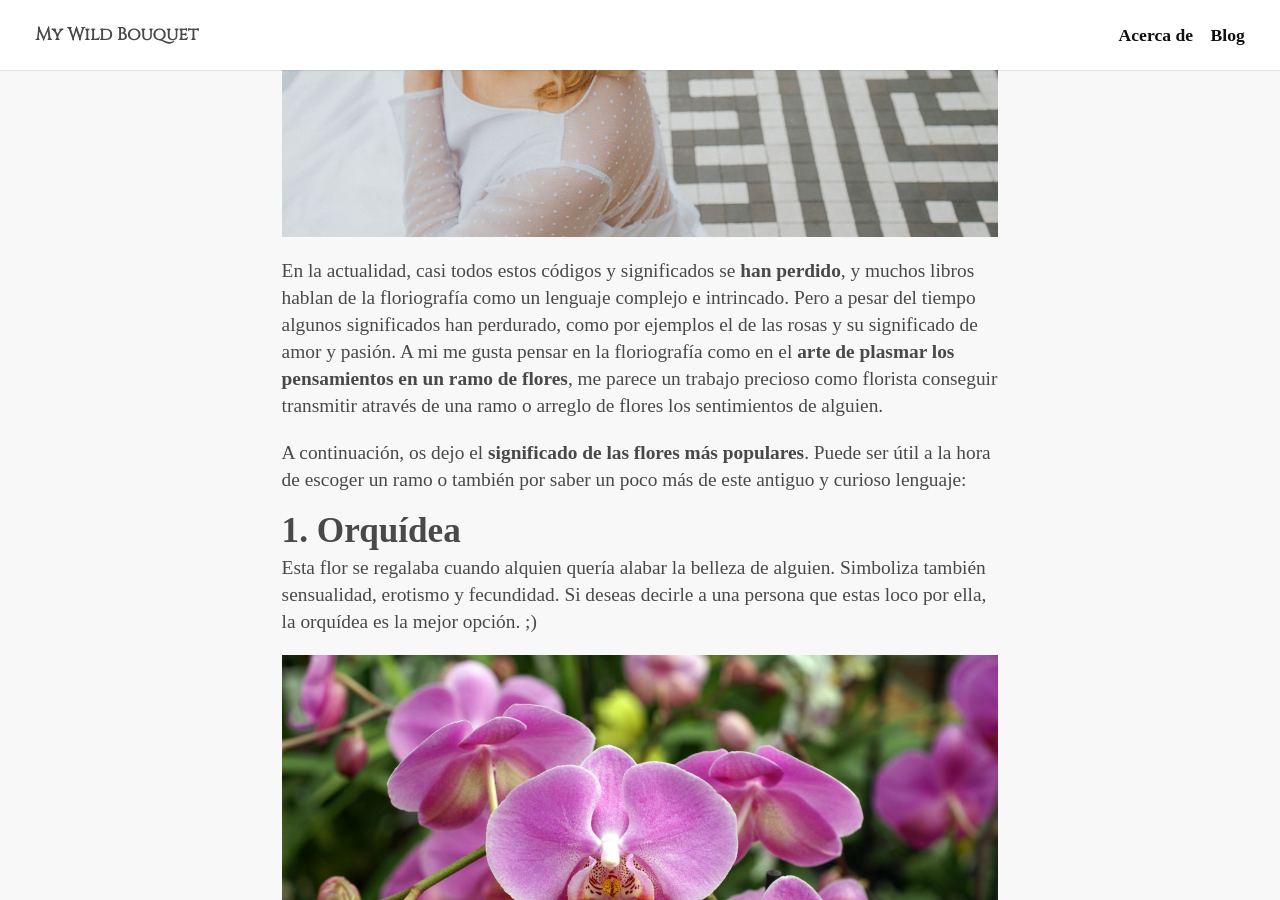
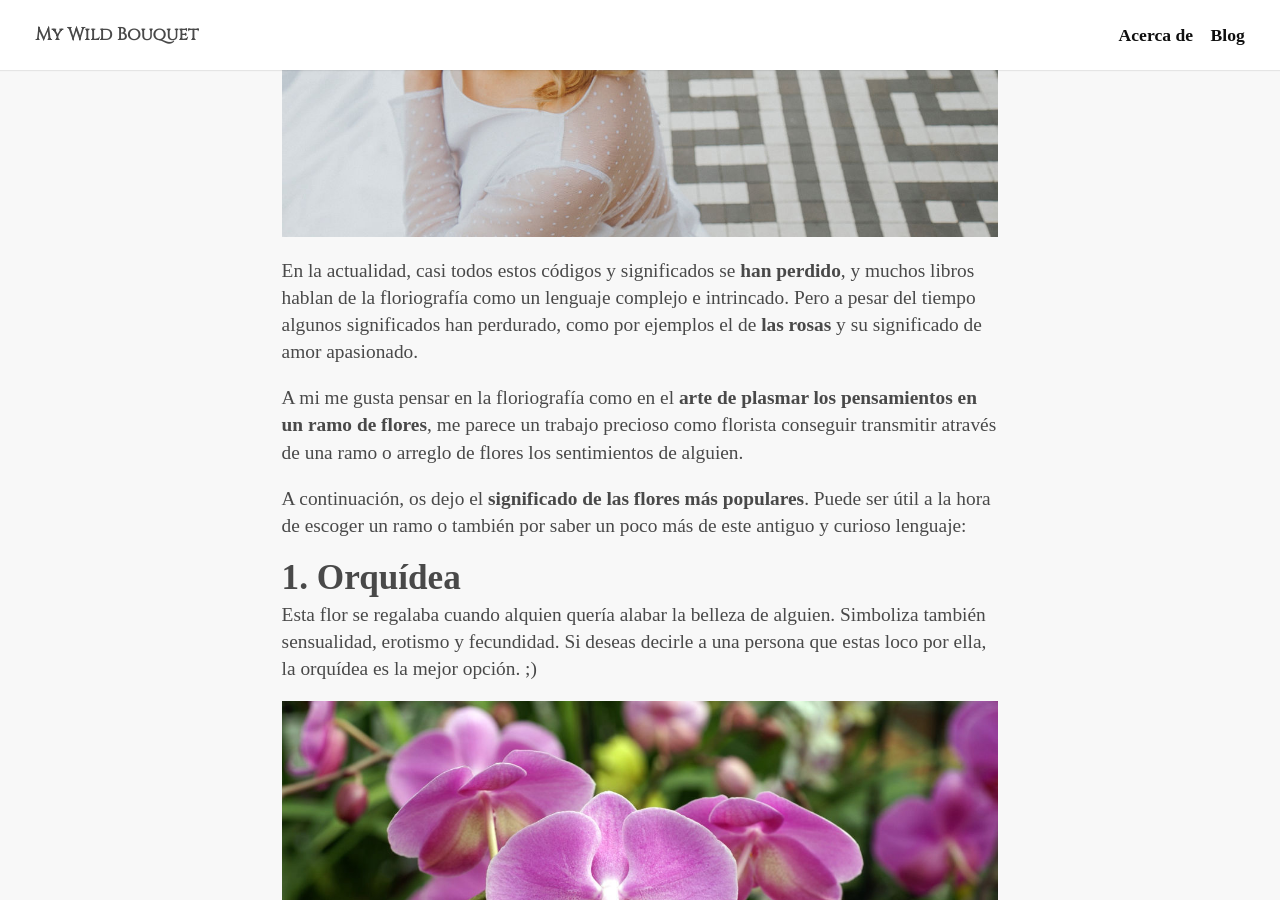
Before and after one commit to keyvanakbary/ramosilvestre.com, a Jekyll site: the page built from src/_posts/2018-01-20-El-significado-de-las-flores.md, in a window 1280 px wide and 900 px high, scrolled down 1571 px. Built offline with Jekyll 4.4.1, drawn with Linux system fonts in a browser that asks for light colours; some web fonts are replaced; some of the changed text lies outside the part shown.

Commit message:
Update 2018-01-20-El-significado-de-las-flores.md

```diff
--- a/src/_posts/2018-01-20-El-significado-de-las-flores.md
+++ b/src/_posts/2018-01-20-El-significado-de-las-flores.md
@@ -15,7 +15,9 @@ Fue el rey Carlos II de Inglaterra en el siglo XVII, quien trajo e introdujo en
 
 ![El significado de las flores](/assets/images/posts/el-significado-de-las-flores.jpg)
 
-En la actualidad, casi todos estos códigos y significados se **han perdido**, y muchos libros hablan de la floriografía como un lenguaje complejo e intrincado. Pero a pesar del tiempo algunos significados han perdurado, como por ejemplos el de las rosas y su significado de amor y pasión. A mi me gusta pensar en la floriografía como en el **arte de plasmar los pensamientos en un ramo de flores**, me parece un trabajo precioso como florista conseguir transmitir através de una ramo o arreglo de flores los sentimientos de alguien.
+En la actualidad, casi todos estos códigos y significados se **han perdido**, y muchos libros hablan de la floriografía como un lenguaje complejo e intrincado. Pero a pesar del tiempo algunos significados han perdurado, como por ejemplos el de **las rosas** y su significado de amor apasionado.
+
+A mi me gusta pensar en la floriografía como en el **arte de plasmar los pensamientos en un ramo de flores**, me parece un trabajo precioso como florista conseguir transmitir através de una ramo o arreglo de flores los sentimientos de alguien.
 
 
 A continuación, os dejo el **significado de las flores más populares**. Puede ser útil a la hora de escoger un ramo o también por saber un poco más de este antiguo y curioso lenguaje:
```
Also changed, not shown: other parts of src/_posts/2018-01-20-El-significado-de-las-flores.md (+7 -0 lines).
